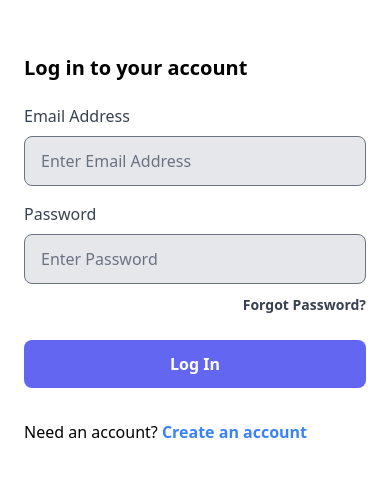
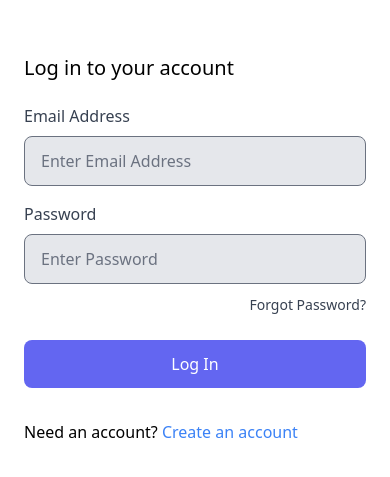
Before and after one commit to MatthewCYLau/property-price-client, a React (Vite) app: page /login in a window 390 px wide. Shown: the part 197-674 px from the top of the page. Built offline with nearby package versions, Linux system fonts and the light colour scheme.

Commit message:
feat: add page nav

```diff
--- a/src/pages/home/index.tsx
+++ b/src/pages/home/index.tsx
@@ -15,13 +15,10 @@ const HomePage = (): ReactElement => {
             Returns smart property offer price
           </p>
           <div className="flex flex-col mt-4 sm:flex-row sm:items-center">
-            <CtaButton
-              copy="Login"
-              onClickHandler={() => console.log('login')}
-            />
+            <CtaButton copy="Login" onClickHandler={() => navigate('/login')} />
             <CtaButton
               copy="Sign up"
-              onClickHandler={() => console.log('sign up')}
+              onClickHandler={() => navigate('/sign-up')}
               isPrimaryCta={true}
             />
           </div>
--- a/src/pages/login/index.tsx
+++ b/src/pages/login/index.tsx
@@ -21,7 +21,7 @@ const LoginPage = (): ReactElement => {
         flex items-center justify-center"
       >
         <div className="w-full h-100">
-          <h1 className="text-xl md:text-2xl font-bold leading-tight mt-12">
+          <h1 className="text-xl md:text-2xl leading-tight mt-12">
             Log in to your account
           </h1>
 
@@ -54,7 +54,7 @@ const LoginPage = (): ReactElement => {
             <div className="text-right mt-2">
               <a
                 href="#"
-                className="text-sm font-semibold text-gray-700 hover:text-blue-700 focus:text-blue-700"
+                className="text-sm text-gray-700 hover:text-blue-700 focus:text-blue-700"
               >
                 Forgot Password?
               </a>
@@ -62,7 +62,7 @@ const LoginPage = (): ReactElement => {
 
             <button
               type="submit"
-              className="w-full block bg-indigo-500 hover:bg-indigo-400 focus:bg-indigo-400 text-white font-semibold rounded-lg
+              className="w-full block bg-indigo-500 hover:bg-indigo-400 focus:bg-indigo-400 text-white rounded-lg
               px-4 py-3 mt-6"
             >
               Log In
@@ -70,12 +70,9 @@ const LoginPage = (): ReactElement => {
           </form>
           <p className="mt-8">
             Need an account?{' '}
-            <a
-              href="#"
-              className="text-blue-500 hover:text-blue-700 font-semibold"
-            >
+            <button className="text-blue-500 hover:text-blue-700">
               Create an account
-            </a>
+            </button>
           </p>
         </div>
       </div>
```
